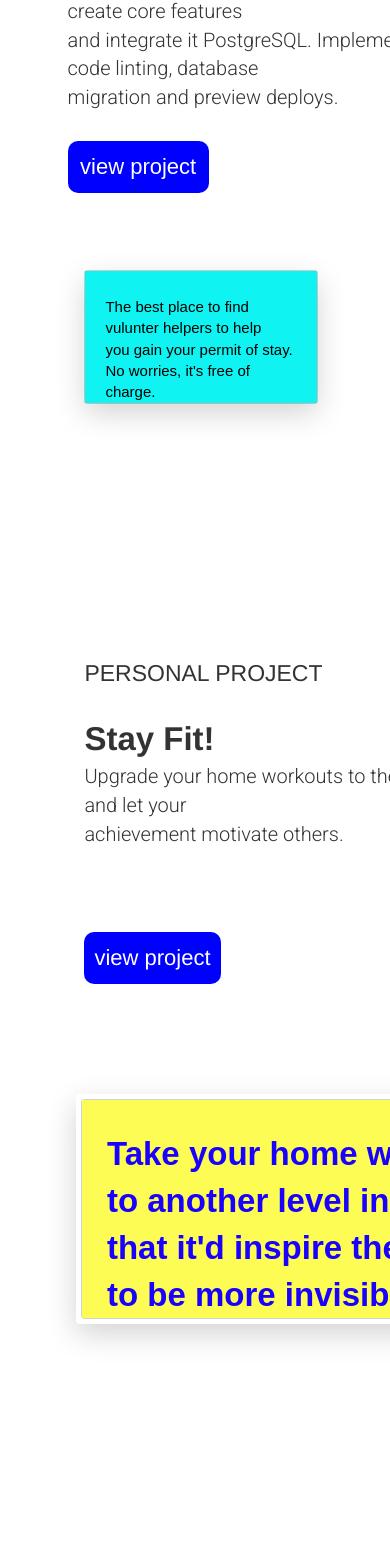
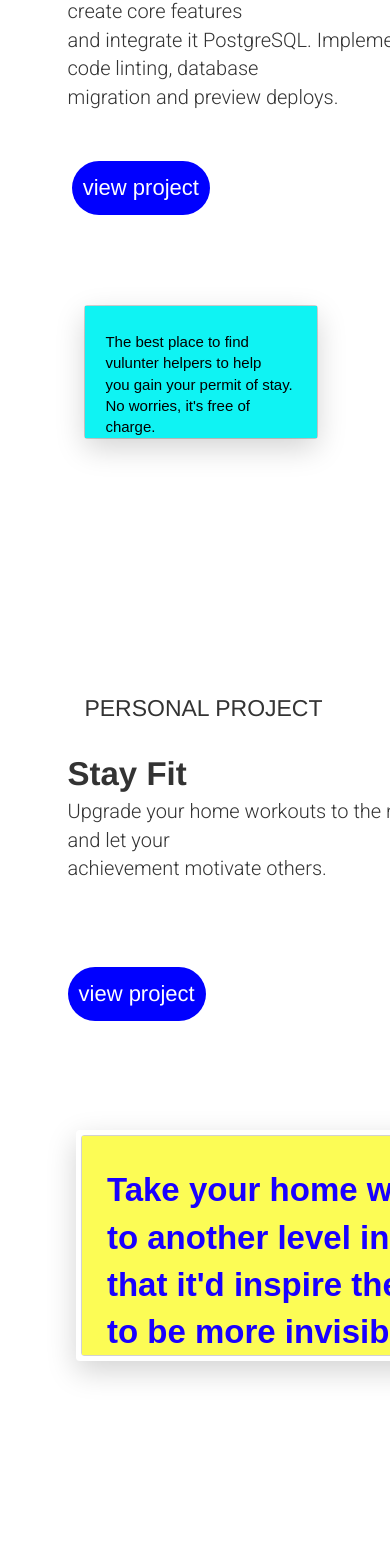
Before and after one commit to Absidaa/Absidaa, a Next.js app: page / in a window 390 px wide. Shown: the part 2196-3764 px from the top of the page. Built offline with nearby package versions, Linux system fonts and the light colour scheme; a web font is replaced by a local one.

Commit message:
site updated

```diff
--- a/pages/index.js
+++ b/pages/index.js
@@ -140,7 +140,7 @@ export default function Home() {
             <br />
             migration and preview deploys.
           </div>
-          <button className={styles.view1}>
+          <button className={styles.homeSessionButton2}>
             <div onClick={(e) => handleClick(e, "/helpProjrct")}>
               <Link href={"/helpProject"} style={{ textDecoration: "none" }}>
                 view project
@@ -166,7 +166,7 @@ export default function Home() {
         </div>
         <div>
           <div className={styles.personalProject}>PERSONAL PROJECT</div>
-          <div className={styles.homeSession}>Stay Fit!</div>
+          <div className={styles.homeSession}>Stay Fit</div>
           <p
             className={styles.homeSessionElighten}
             style={{ fontFamily: "Roboto", fontSize: "2rem" }}
@@ -252,7 +252,7 @@ export default function Home() {
               <div class="hstack gap-2">
                 <div>
                   <Link href="https://github.com/Absidaa/Absida" target="blank">
-                    <BsGithub size={30} />
+                    <BsGithub size={25} />
                   </Link>
                 </div>
 
@@ -261,12 +261,12 @@ export default function Home() {
                     href="https://www.linkedin.com/in/absida-04b9b3232/"
                     target="blank"
                   >
-                    <BsLinkedin size={30} />
+                    <BsLinkedin size={25} />
                   </Link>
                 </div>
                 <div>
                   <Link href="http://absida8@gmail.com" target="blank">
-                    <MdEmail size={30} />
+                    <MdEmail size={25} />
                   </Link>
                 </div>
               </div>
--- a/styles/Home.module.css
+++ b/styles/Home.module.css
@@ -72,7 +72,6 @@
   margin-top: 25px;
   font-weight: 300;
   font-size: 1.3rem;
-  font-family: Arial, Helvetica, sans-serif;
 }
 .bio {
   font-weight: bold;
@@ -107,7 +106,7 @@
 
 .footer .footerLeft {
   flex: 33.3%;
-  margin-left: 50px;
+  margin-left: 45px;
 }
 
 .footer .footerRight {
@@ -139,11 +138,14 @@
 .ink {
   font-weight: bold;
   font-size: 20px;
+  margin-top: -4px;
+  margin-left: -30vh;
 }
 .link a {
   text-decoration: none;
   font-weight: bold;
   color: rgb(12, 12, 12);
+  margin-left: -30vh;
 }
 .footer_socials {
   display: flex;
@@ -161,6 +163,9 @@
 }
 .intouch {
   font-weight: bold;
+  margin-top: 15px;
+  font-size: 20px;
+  margin-bottom: 10px;
 }
 
 .aboutBody {
@@ -675,8 +680,8 @@
   color: white;
   background-color: blue;
   border: none;
-  border-radius: 10px;
-  padding: 10px;
+  border-radius: 50px;
+  padding: 11px;
 }
 .homeSessionButton a {
   text-decoration: none;
@@ -689,6 +694,29 @@
   text-decoration: none;
   color: rgb(0, 255, 0);
 }
+
+.homeSessionButton2 {
+  margin-left: -1vh;
+  margin-top: 50px;
+  font-size: 22px;
+  color: white;
+  background-color: blue;
+  border: none;
+  border-radius: 50px;
+  padding: 11px;
+}
+.homeSessionButton2 a {
+  text-decoration: none;
+  color: white;
+}
+.homeSessionButton2 :hover {
+  color: rgb(255, 152, 169);
+}
+.homeSessionButton2 :active {
+  text-decoration: none;
+  color: rgb(0, 255, 0);
+}
+
 .homeSessionCard {
   width: 55vh;
   margin-top: -50vh;
@@ -761,6 +789,7 @@
   }
   .footer_socials {
     margin-right: 30px;
+    margin-left: -50px;
   }
 
   .footer .footerLeft {
@@ -771,7 +800,7 @@
     margin-bottom: 10px;
   }
   .ink {
-    font-size: 15px;
+    font-size: 20px;
   }
   .greet {
     font-size: 30px;
@@ -854,15 +883,7 @@
     float: left;
     margin-left: 8vh;
   }
-  .view1 {
-    margin-bottom: 10px;
-    background-color: blue;
-    border-radius: 10px;
-    color: white;
-    border-color: white;
-    width: 25%;
-    height: 50%;
-  }
+
   .card {
     width: 50%;
     margin-top: 40px;
@@ -995,22 +1016,31 @@
   }
   .homeSession {
     font-size: 8.5vh;
-    margin-left: 10vh;
+    margin-left: 8vh;
   }
   .homeSessionElighten {
-    margin-left: 10vh;
+    margin-left: 8vh;
     margin-bottom: 10vh;
     font-size: 1.3rem;
     font-family: Arial, Helvetica, sans-serif;
   }
   .homeSessionButton {
-    margin-left: 10vh;
+    margin-left: 8vh;
     font-size: 22px;
     color: white;
     background-color: blue;
     border: none;
-    border-radius: 10px;
-    padding: 10px;
+    border-radius: 50px;
+    padding: 11px;
+  }
+  .homeSessionButton2 {
+    margin-left: 0.5vh;
+    font-size: 22px;
+    color: white;
+    background-color: blue;
+    border: none;
+    border-radius: 50px;
+    padding: 11px;
   }
 
   .homeSessionCard {
```
Also changed, not shown: pages/about.js (+11 -10 lines), pages/helpProject.js (+12 -12 lines), pages/homeSession.js (+6 -9 lines).
